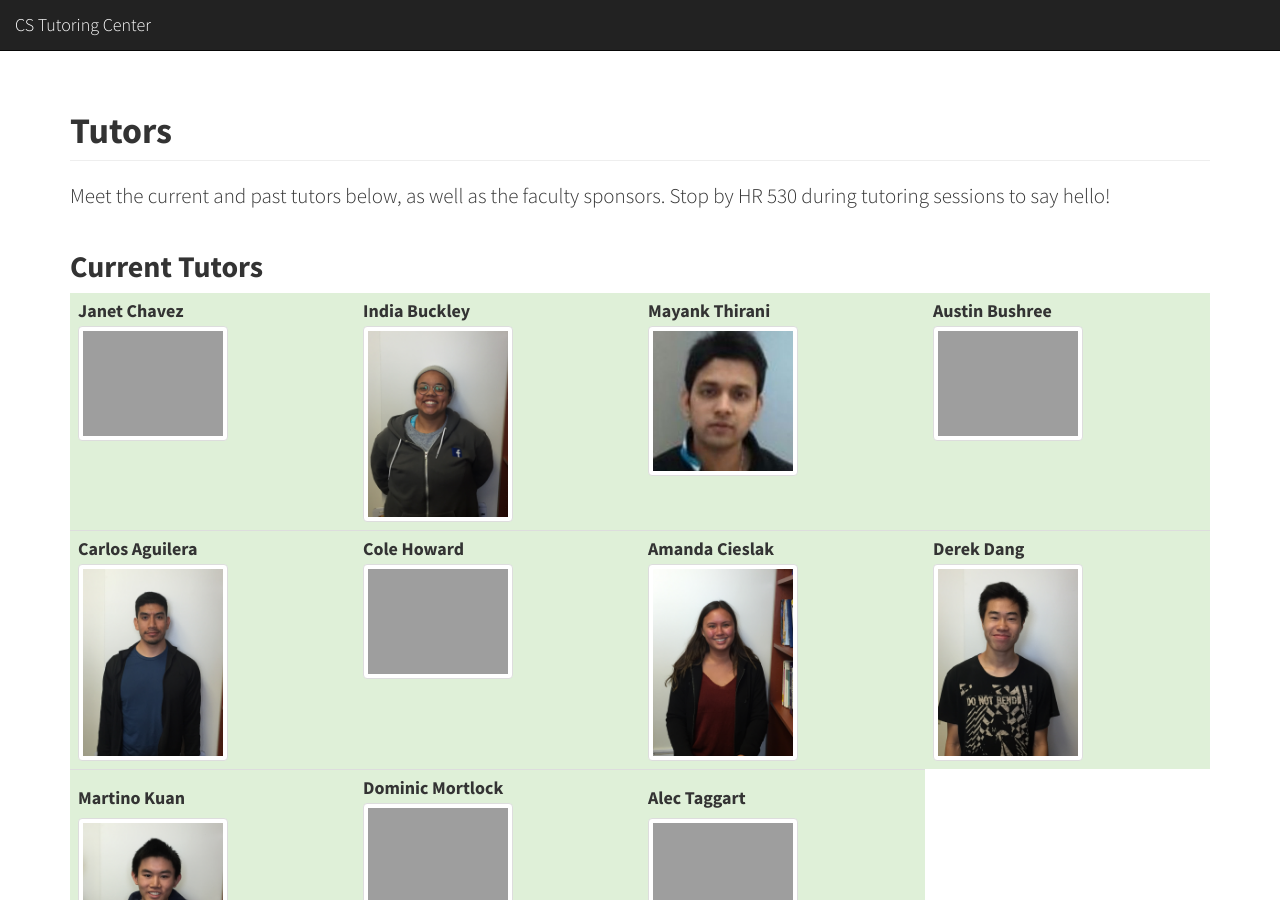
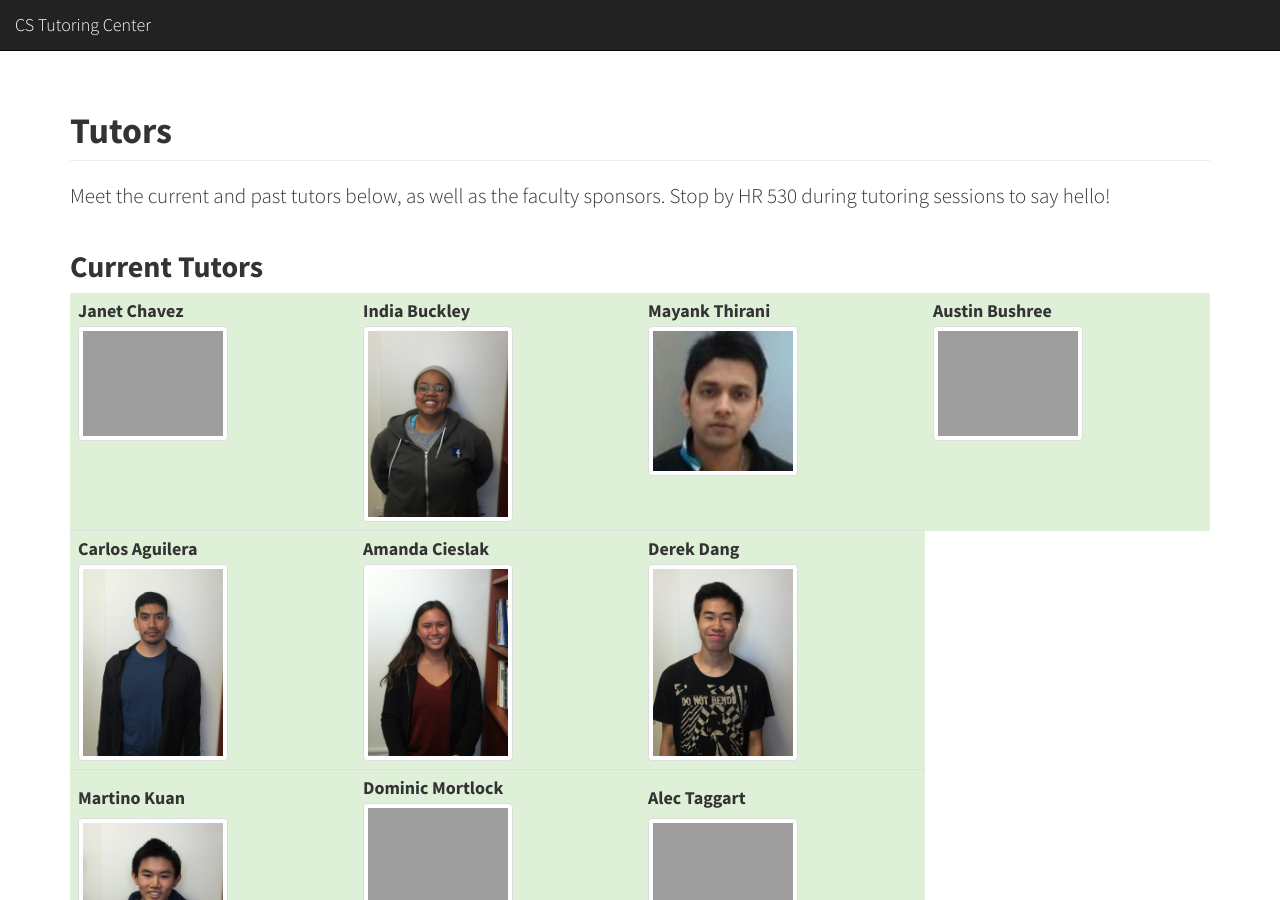
Before and after one commit to CSTutors/CSTutors.github.io, a Jekyll site: the page built from tutors/index.html, in a window 1280 px wide and 900 px high. Built offline with Jekyll 4.4.1, drawn with Linux system fonts in a browser that asks for light colours; nearby versions of some CDN libraries.

Commit message:
removing Cole

```diff
--- a/tutors/index.html
+++ b/tutors/index.html
@@ -39,12 +39,6 @@ lead: 'Meet the current and past tutors below, as well as the faculty sponsors.
                 <a class="pull-left" href="#">
                     <img class="media-object img-thumbnail" width="150" src="{{ site.url }}/img/Carlos_Aguilera.JPG">
                 </a>
-            </td>
-            <td>
-            <h4 class="media-heading">Cole Howard</h4>
-            <a class="pull-left" href="#">
-                <img class="media-object img-thumbnail" width="150" src="{{ site.url }}/img/Cole_Howard.JPG">
-            </a>
             </td>
             <td>
                 <h4 class="media-heading">Amanda Cieslak</h4>
```
